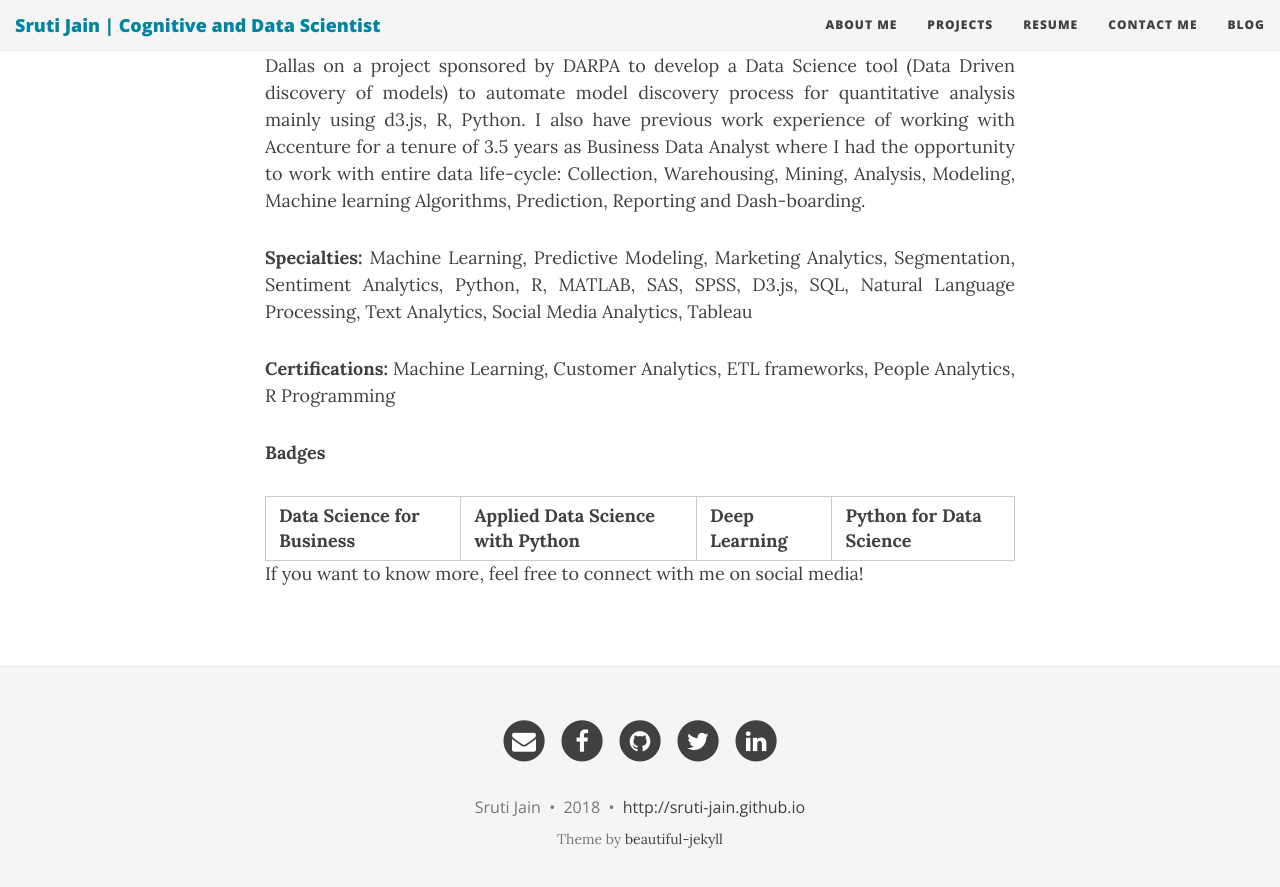
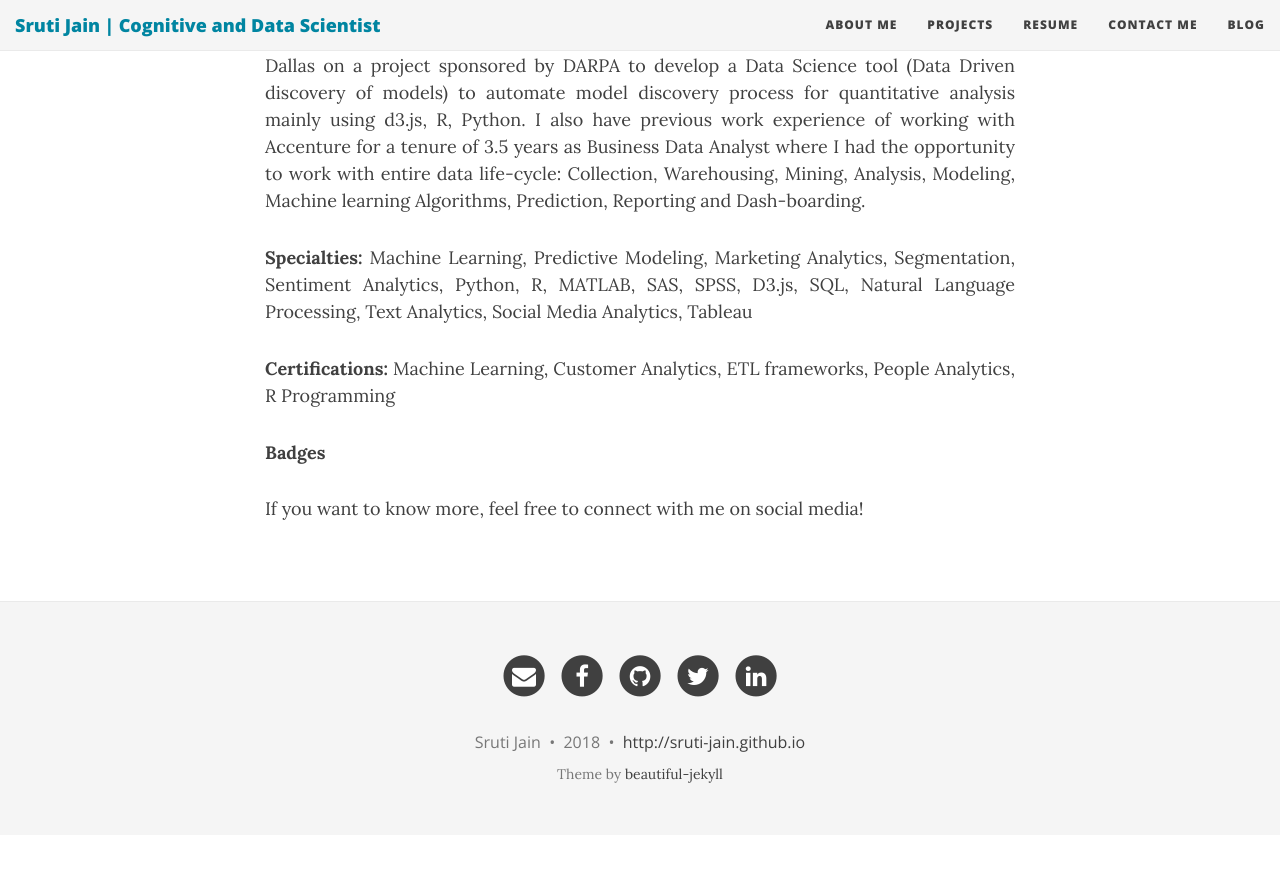
Before and after one commit to sruti-jain/sruti-jain.github.io, a Jekyll site: the page built from aboutme.md, in a window 1280 px wide and 900 px high, scrolled down 522 px. Shown: the top 887 px of the window. Built offline with Jekyll 4.4.1, drawn with Linux system fonts in a browser that asks for light colours; nearby versions of some CDN libraries; a script that is not in the unit is left out; after the commit the page ends 1357 px from its top, so only the background shows below that.

Commit message:
Update aboutme.md

```diff
--- a/aboutme.md
+++ b/aboutme.md
@@ -18,12 +18,6 @@ subtitle: Cognitive Data Scientist
 <p><b>Badges</b><p>
 
 <table class="tg">
-  <tr>
-    <th class="tg-7fle">Data Science for Business</th>
-    <th class="tg-7fle">Applied Data Science with Python</th>
-    <th class="tg-7fle">Deep Learning</th>
-    <th class="tg-7fle">Python for Data Science</th>
-    </tr>
    <tr>
     <tc class="tg-7fle">  <div data-iframe-width="150" data-iframe-height="270" data-share-badge-id="09fbfb32-2093-45cc-b831-ee18b762ff46"></div>
   <script type="text/javascript">
```
